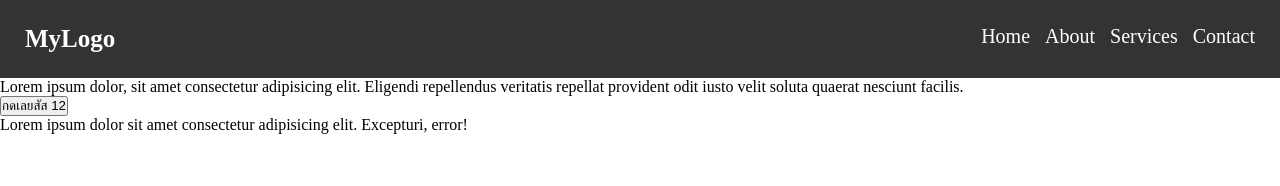
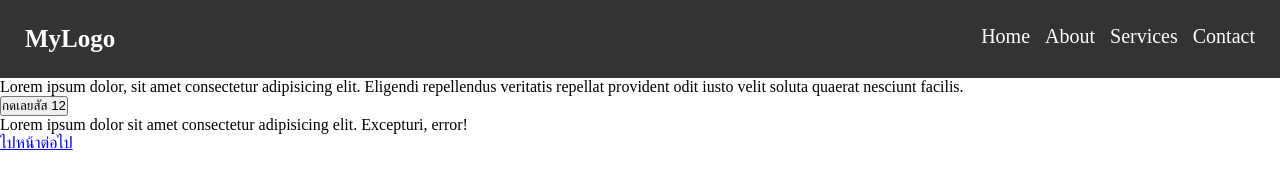
Before and after one commit to Jiraphatwork/learn2-git, a plain HTML site: page index.html in a window 1280 px wide. Drawn offline with Linux system fonts and the light colour scheme.

Commit message:
add info

```diff
--- a/index.html
+++ b/index.html
@@ -35,7 +35,7 @@
         </button>
         <p>Lorem ipsum dolor sit amet consectetur adipisicing elit. Excepturi, error!</p>
     </div>
-
+ <a href="#">ไปหน้าต่อไป</a>
 
 </body>
 </html>
```
